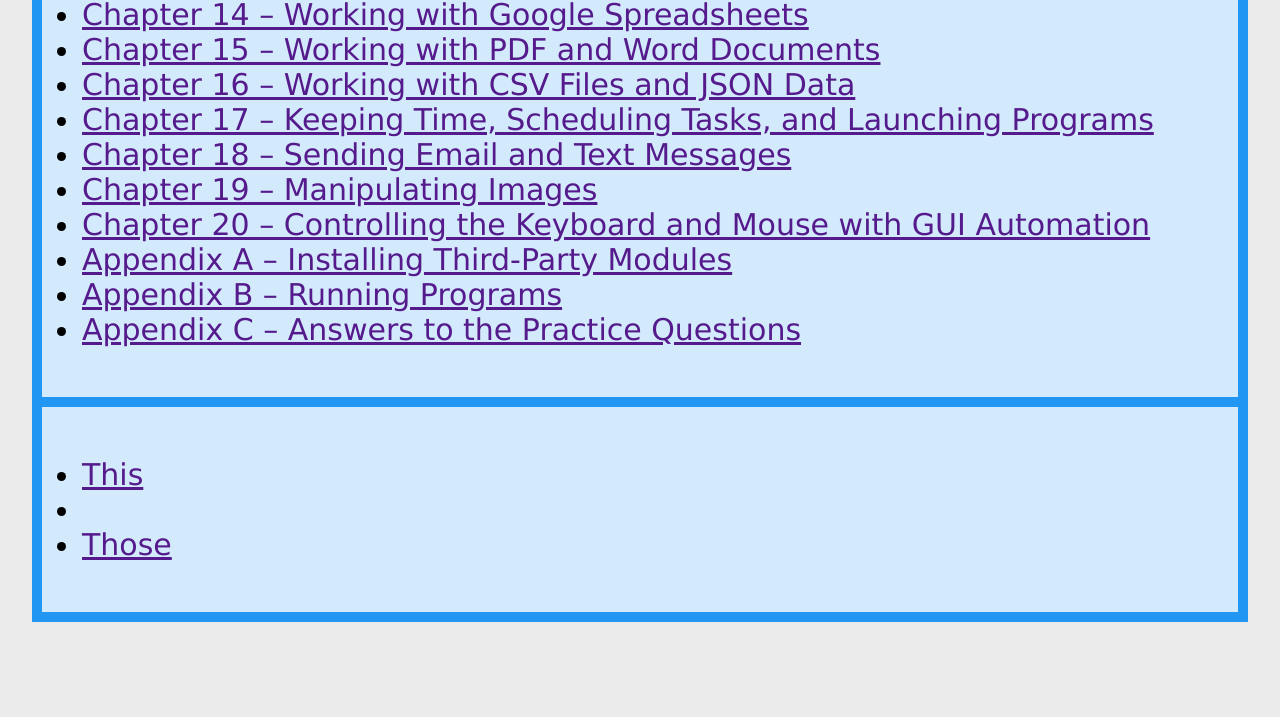
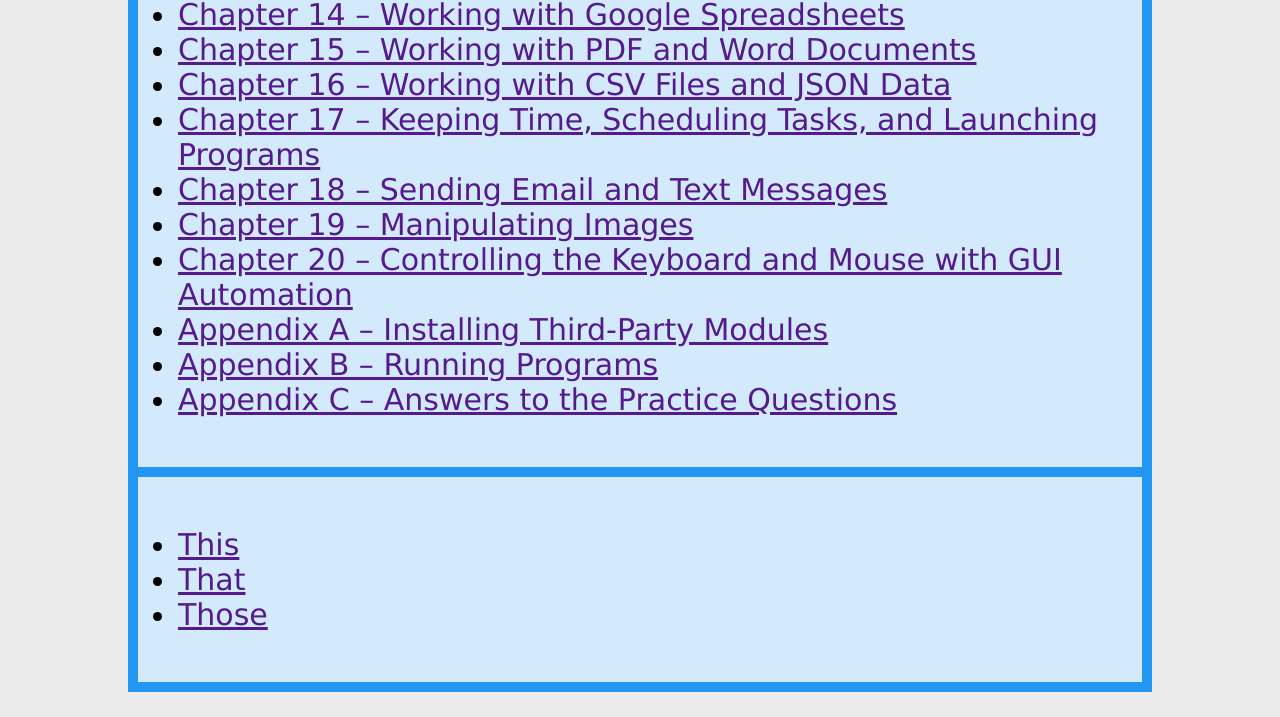
Before and after one commit to TeddyCatTX/atbswp, a plain HTML site: page index.html in a window 1280 px wide. Shown: the part 766-1483 px from the top of the page. Before the commit the page ends 1413 px from the top, so only its background shows below. Drawn offline with Linux system fonts and the light colour scheme.

Commit message:
Add files via upload

```diff
--- a/index.html
+++ b/index.html
@@ -45,7 +45,7 @@
         <div class="item3">
             <ul>
                 <li><a href="" target="_blank">This</a></li>
-                <li><a href="" target="_blank"That></a></li>
+                <li><a href="" target="_blank">That</a></li>
                 <li><a href="" target="_blank">Those</a></li>
             </ul>
         </div>
--- a/styles.css
+++ b/styles.css
@@ -4,7 +4,7 @@
 
 body {
     margin:auto;
-    width:95%;
+    width:80%;
     padding:25px;
     background-color:#ebebeb;
     font-size:14px;
```
